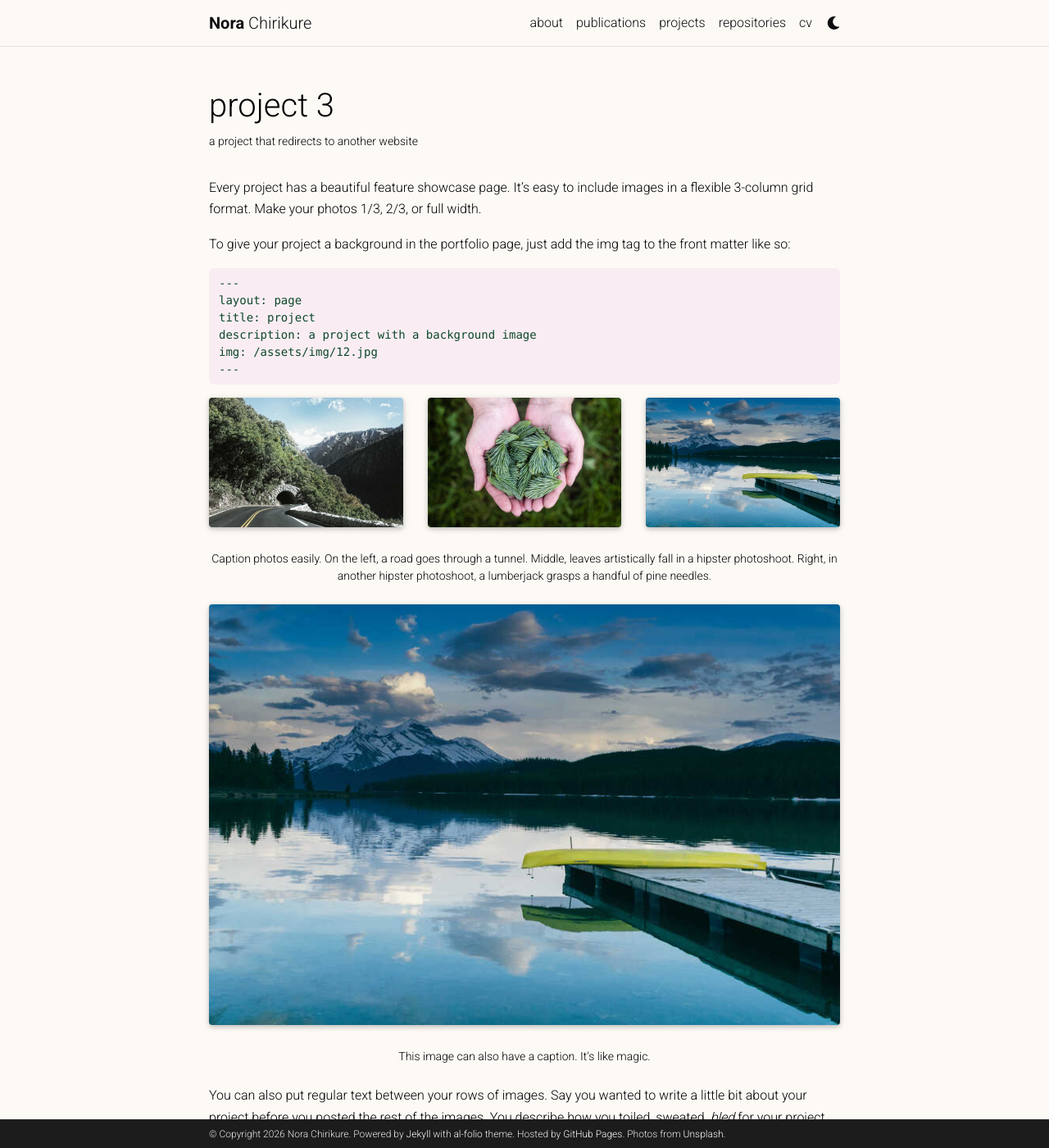
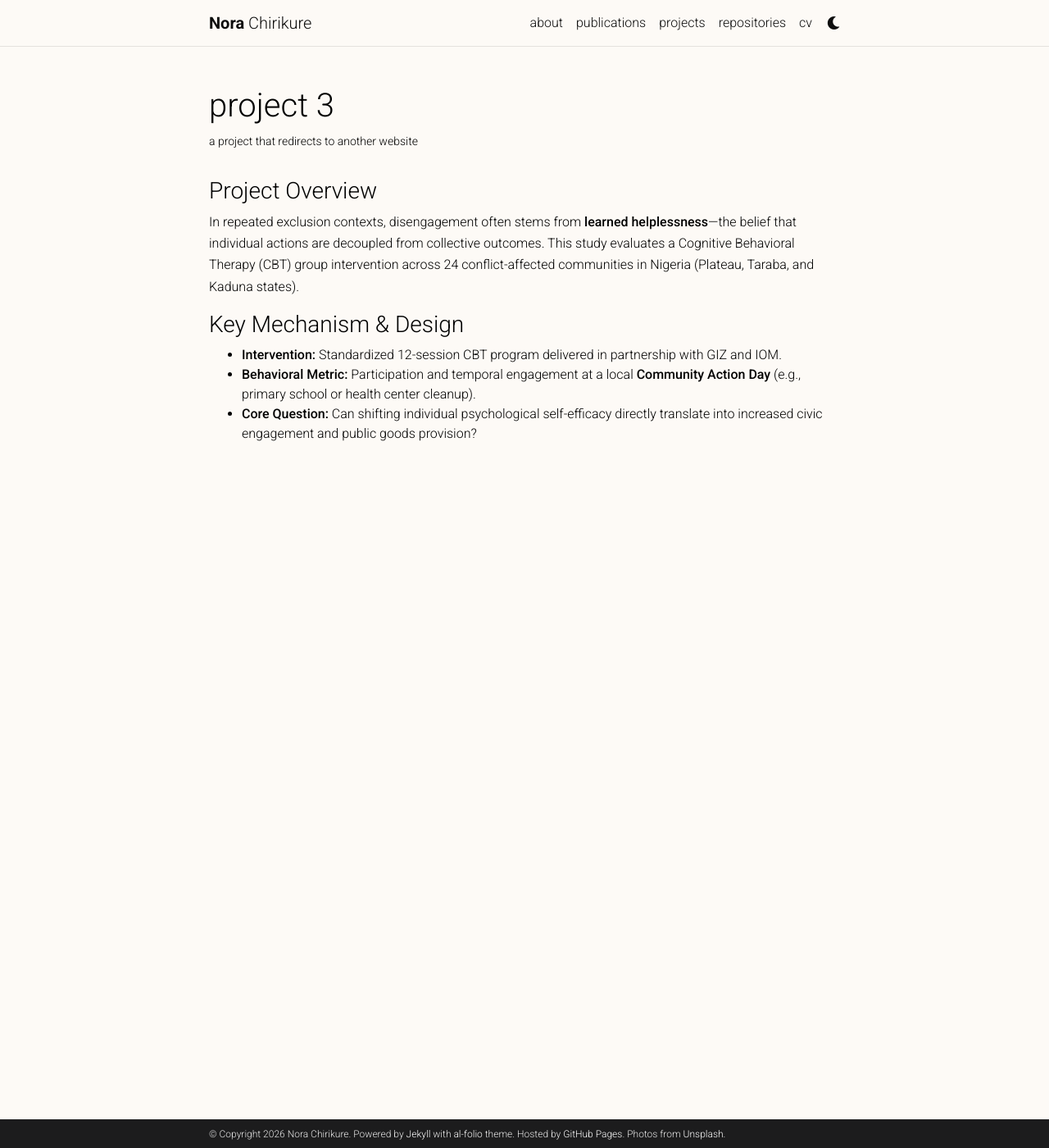
Before and after one commit to norachirikure/www, a Jekyll site: the page built from _projects/3_project.md, in a window 1280 px wide and 1400 px high. Shown: the whole window at 82% size. Built offline with Jekyll 4.4.1, drawn with Linux system fonts in a browser that asks for light colours; full-size pictures stand in for the smaller copies a plugin makes; comment, search, counter and statistics services are not loaded; a style sheet for code colours, icons or effects is not loaded; some of the changed text lies outside the part shown.

Commit message:
Revise project 3 details and add new sections
Updated project details including image and category changes. Added project overview and key mechanism sections.

````diff
--- a/_projects/3_project.md
+++ b/_projects/3_project.md
@@ -2,80 +2,16 @@
 layout: page
 title: project 3
 description: a project that redirects to another website
-img: assets/img/7.jpg
-redirect: https://unsplash.com
+img: assets/img/nigeria.jpeg
+#redirect: https://unsplash.com
 importance: 3
-category: work
+category: research
 ---
 
-Every project has a beautiful feature showcase page.
-It's easy to include images in a flexible 3-column grid format.
-Make your photos 1/3, 2/3, or full width.
+### Project Overview
+In repeated exclusion contexts, disengagement often stems from **learned helplessness**—the belief that individual actions are decoupled from collective outcomes. This study evaluates a Cognitive Behavioral Therapy (CBT) group intervention across 24 conflict-affected communities in Nigeria (Plateau, Taraba, and Kaduna states).
 
-To give your project a background in the portfolio page, just add the img tag to the front matter like so:
-
-    ---
-    layout: page
-    title: project
-    description: a project with a background image
-    img: /assets/img/12.jpg
-    ---
-
-<div class="row">
-    <div class="col-sm mt-3 mt-md-0">
-        {% include figure.html path="assets/img/1.jpg" title="example image" class="img-fluid rounded z-depth-1" %}
-    </div>
-    <div class="col-sm mt-3 mt-md-0">
-        {% include figure.html path="assets/img/3.jpg" title="example image" class="img-fluid rounded z-depth-1" %}
-    </div>
-    <div class="col-sm mt-3 mt-md-0">
-        {% include figure.html path="assets/img/5.jpg" title="example image" class="img-fluid rounded z-depth-1" %}
-    </div>
-</div>
-<div class="caption">
-    Caption photos easily. On the left, a road goes through a tunnel. Middle, leaves artistically fall in a hipster photoshoot. Right, in another hipster photoshoot, a lumberjack grasps a handful of pine needles.
-</div>
-<div class="row">
-    <div class="col-sm mt-3 mt-md-0">
-        {% include figure.html path="assets/img/5.jpg" title="example image" class="img-fluid rounded z-depth-1" %}
-    </div>
-</div>
-<div class="caption">
-    This image can also have a caption. It's like magic.
-</div>
-
-You can also put regular text between your rows of images.
-Say you wanted to write a little bit about your project before you posted the rest of the images.
-You describe how you toiled, sweated, *bled* for your project, and then... you reveal its glory in the next row of images.
-
-
-<div class="row justify-content-sm-center">
-    <div class="col-sm-8 mt-3 mt-md-0">
-        {% include figure.html path="assets/img/6.jpg" title="example image" class="img-fluid rounded z-depth-1" %}
-    </div>
-    <div class="col-sm-4 mt-3 mt-md-0">
-        {% include figure.html path="assets/img/11.jpg" title="example image" class="img-fluid rounded z-depth-1" %}
-    </div>
-</div>
-<div class="caption">
-    You can also have artistically styled 2/3 + 1/3 images, like these.
-</div>
-
-
-The code is simple.
-Just wrap your images with `<div class="col-sm">` and place them inside `<div class="row">` (read more about the <a href="https://getbootstrap.com/docs/4.4/layout/grid/">Bootstrap Grid</a> system).
-To make images responsive, add `img-fluid` class to each; for rounded corners and shadows use `rounded` and `z-depth-1` classes.
-Here's the code for the last row of images above:
-
-{% raw %}
-```html
-<div class="row justify-content-sm-center">
-    <div class="col-sm-8 mt-3 mt-md-0">
-        {% include figure.html path="assets/img/6.jpg" title="example image" class="img-fluid rounded z-depth-1" %}
-    </div>
-    <div class="col-sm-4 mt-3 mt-md-0">
-        {% include figure.html path="assets/img/11.jpg" title="example image" class="img-fluid rounded z-depth-1" %}
-    </div>
-</div>
-```
-{% endraw %}
+### Key Mechanism & Design
+* **Intervention:** Standardized 12-session CBT program delivered in partnership with GIZ and IOM.
+* **Behavioral Metric:** Participation and temporal engagement at a local **Community Action Day** (e.g., primary school or health center cleanup).
+* **Core Question:** Can shifting individual psychological self-efficacy directly translate into increased civic engagement and public goods provision?
````
